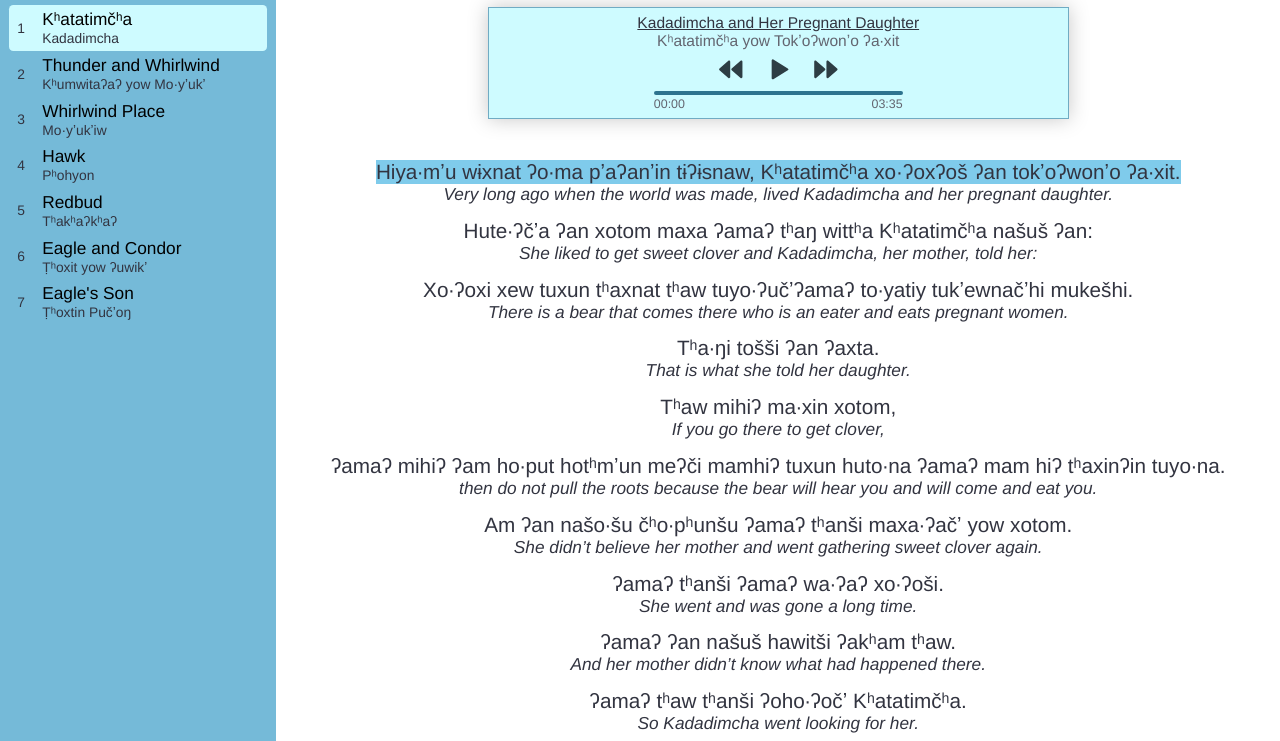
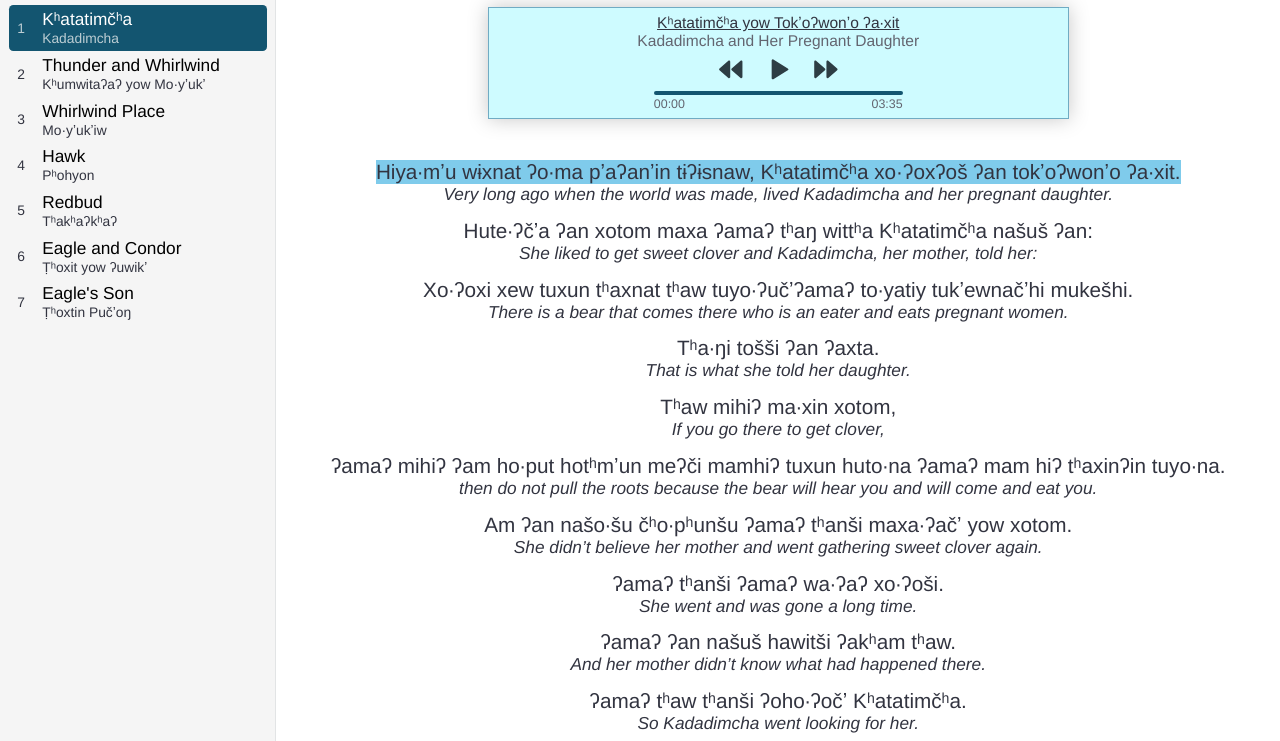
Before and after one commit to Ssirrikh/wikchamni, a plain HTML site: page stories.html in a window 1280 px wide. Shown: the part 59-800 px from the top of the page. Drawn offline with Linux system fonts and the light colour scheme.

Commit message:
improve story reader UI

```diff
--- a/assets/css/common.css
+++ b/assets/css/common.css
@@ -48,9 +48,11 @@
     --primary-highlight: #2f91ff;
     --primary-grey-light: #7fcbeb;
     --primary-medium: #75bad8;
+    --primary-medium: #60e0ff;
     --primary-grey: #bccdd3;
     --primary-grey-medium: #70abc3;
     --primary-grey-dark: #2d738f;
+    --primary-grey-dark: #135570;
     --primary-white: #cefbff;
 
     --secondary-white: #cec9c1;
--- a/stories.html
+++ b/stories.html
@@ -34,7 +34,8 @@
 
         #story-selection {
             background-color: var(--primary-medium);
-            border-right: thin solid var(--primary-medium);
+            background-color: var(--bg-light);
+            border-right: thin solid var(--border-light);
             width: 16em;
             height: 100%;
             flex-shrink: 0;
@@ -61,7 +62,7 @@
         }
         #story-list > button:hover {
             /* color: black; */
-            background-color: var(--primary-grey-light);
+            background-color: var(--primary-grey);
         }
         #story-list > button + button {
             /* border-top: 1px solid var(--primary-grey-dark); */
@@ -71,7 +72,12 @@
         }
         .active-story {
             /* color: black; */
+            color: white;
             background-color: var(--primary-white);
+            background-color: var(--primary-grey-dark);
+        }
+        .active-story > .story-number, .active-story > .flex-col > .story-list-subtitle {
+            color: var(--primary-grey);
         }
         .story-number {
             color: var(--text-dark);
@@ -295,7 +301,7 @@
 
     //// WAVE 3 ////
 
-    // 8.5 hrs: site layout
+    // 9.5 hrs: site layout
     // 2.0 hrs: data format, story annotation
 
 
@@ -357,8 +363,8 @@
 
     function loadStory (story) {
         // title
-        titleElem.innerHTML = story.titleL1 ?? 'Untitled';
-        subtitleElem.innerHTML = story.titleL2 ?? 'Untitled';
+        titleElem.innerHTML = story.titleL2 ?? 'Untitled';
+        subtitleElem.innerHTML = story.titleL1 ?? 'Untitled';
         // story sections
         let eStr = '';
         for (let i = 0; i < story.timestampsBySentence.length; i += 3) {
```
